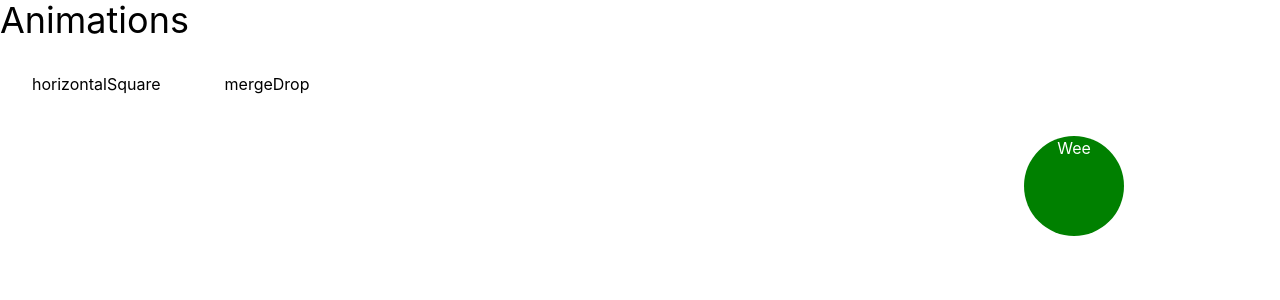
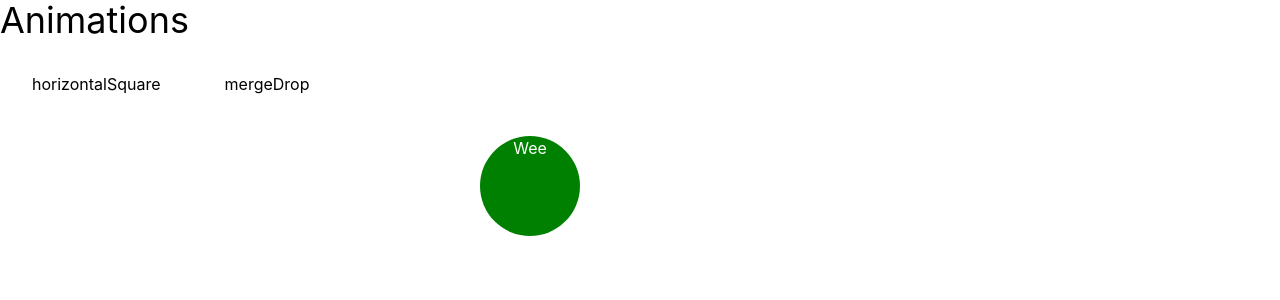
Before and after one commit to arvinsim/nextjs-research, a Next.js app: page /animations in a window 1280 px wide. Shown: the top 300 px of the page. Built offline with nearby package versions, Linux system fonts and the light colour scheme.

Commit message:
Refactor

```diff
--- /dev/null
+++ b/components/animations/HorizontalBox.tsx
@@ -0,0 +1,30 @@
+import React from "react";
+import styled from "styled-components";
+
+const StyledHorizontalAnimation = styled.div`
+  position: relative;
+  height: 100px;
+  width: 100px;
+  color: white;
+  background: red;
+  display: flex
+  align-items: center;
+  justify-content: center;
+  animation-name: goRight;
+  animation-duration: 4s;
+  animation-timing-function: ease-out;
+  animation-fill-mode: forwards;
+
+  @keyframes goRight {
+    0%   {background-color: red; left: 0}
+    100% {background-color: green; left: 80%; border-radius: 50%}
+  }
+`;
+
+export function HorizontalAnimation() {
+  return (
+    <StyledHorizontalAnimation>
+      <div>Wee</div>
+    </StyledHorizontalAnimation>
+  );
+}
--- a/pages/animations.tsx
+++ b/pages/animations.tsx
@@ -1,5 +1,6 @@
 import { useState } from "react";
 import styled from "styled-components";
+import { HorizontalAnimation } from "../components/animations/HorizontalBox";
 
 enum PageTypes {
   HorizontalSquare = "horizontalSquare",
@@ -7,28 +8,8 @@ enum PageTypes {
 }
 
 const Container = styled.div`
-  width: 100%;
-  height: 500px;
-`;
-
-const HorizontalAnimation = styled.div`
-  position: relative;
-  height: 100px;
-  width: 100px;
-  color: white;
-  background: red;
-  display: flex
-  align-items: center;
-  justify-content: center;
-  animation-name: goRight;
-  animation-duration: 4s;
-  animation-timing-function: ease-out;
-  animation-fill-mode: forwards;
-
-  @keyframes goRight {
-    0%   {background-color: red; left: 0}
-    100% {background-color: green; left: 80%; border-radius: 50%}
-  }
+  width: 600px;
+  height: 600px;
 `;
 
 function Animations() {
@@ -48,11 +29,7 @@ function Animations() {
       </div>
 
       <Container>
-        {page === PageTypes.HorizontalSquare && (
-          <HorizontalAnimation>
-            <div>Wee</div>
-          </HorizontalAnimation>
-        )}
+        {page === PageTypes.HorizontalSquare && <HorizontalAnimation />}
       </Container>
     </div>
   );
```
